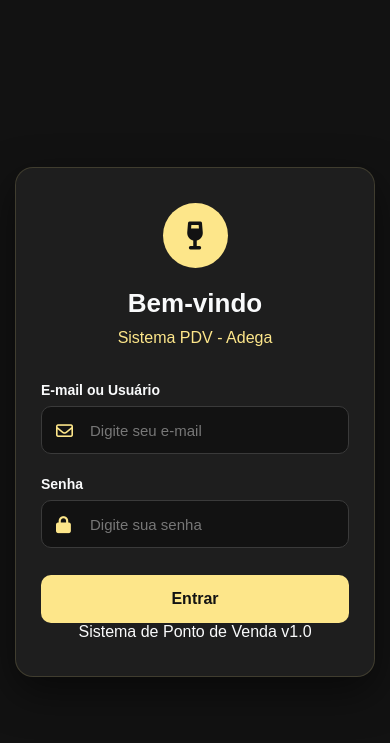
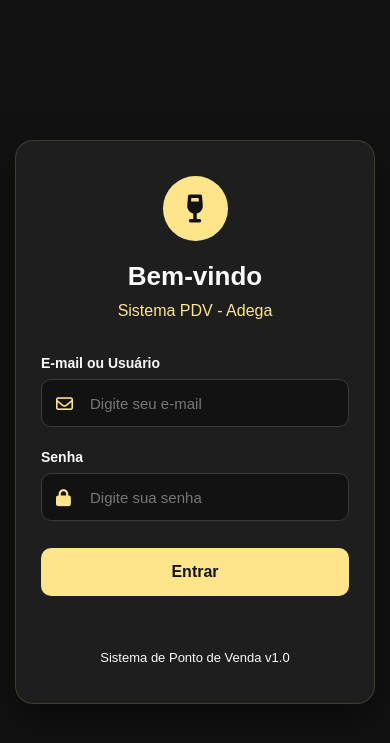
Before and after one commit to Jessy-Lima/Nova-Adega, a FastAPI app: page /auth/login in a window 390 px wide. Shown: the top 743 px of the page. Run offline with FastAPI, Linux system fonts and the light colour scheme.

Commit message:
style: ajustar estilo do login e otimizar o código HTML

```diff
--- a/app/static/CSS/login.css
+++ b/app/static/CSS/login.css
@@ -111,6 +111,8 @@
     width: 100%;
 
     text-align: left;
+
+    margin: 0;
 }
 
 
@@ -255,21 +257,26 @@
 
 
 /* =========================================================
-   FOOTER
+   TEXTO ABAIXO DO BOTÃO
 ========================================================= */
 
-.login-card .footer {
-    margin-top: 30px;
+.login-card .login-footer {
+    display: block;
 
-    padding-top: 20px;
+    width: 100%;
 
-    border-top: 1px solid #333;
+    /* ESPAÇO REAL ENTRE O BOTÃO E O TEXTO */
+    padding-top: 28px;
 
-    color: #777;
+    margin: 0;
+
+    color: #F9FAFB;
 
     font-size: 13px;
 
     line-height: 1.4;
+
+    text-align: center;
 }
 
 
@@ -298,4 +305,8 @@
         font-size: 28px;
     }
 
+    .login-card .login-footer {
+        padding-top: 28px;
+    }
+
 }
--- a/app/templates/auth/login.html
+++ b/app/templates/auth/login.html
@@ -26,18 +26,12 @@ Login - Nova Adega
 
 {% block styles %}
 
-<link
-    rel="stylesheet"
-    href="/static/css/login.css"
->
+<link rel="stylesheet" href="/static/css/login.css">
 
 
 <!-- Font Awesome -->
 
-<link
-    rel="stylesheet"
-    href="https://cdnjs.cloudflare.com/ajax/libs/font-awesome/6.7.2/css/all.min.css"
->
+<link rel="stylesheet" href="https://cdnjs.cloudflare.com/ajax/libs/font-awesome/6.7.2/css/all.min.css">
 
 {% endblock %}
 
@@ -90,14 +84,8 @@ Login - Nova Adega
 
                 <i class="fa-regular fa-envelope"></i>
 
-                <input
-                    type="text"
-                    id="email"
-                    name="email"
-                    placeholder="Digite seu e-mail"
-                    autocomplete="username"
-                    required
-                >
+                <input type="text" id="email" name="email" placeholder="Digite seu e-mail" autocomplete="username"
+                    required>
 
             </div>
 
@@ -113,14 +101,8 @@ Login - Nova Adega
 
                 <i class="fa-solid fa-lock"></i>
 
-                <input
-                    type="password"
-                    id="senha"
-                    name="senha"
-                    placeholder="Digite sua senha"
-                    autocomplete="current-password"
-                    required
-                >
+                <input type="password" id="senha" name="senha" placeholder="Digite sua senha"
+                    autocomplete="current-password" required>
 
             </div>
 
@@ -137,10 +119,9 @@ Login - Nova Adega
 
         <!-- RODAPÉ DO CARD -->
 
-        <div class="login-footer">
+        <div class="login-footer" style="margin-top: 25px;">
             Sistema de Ponto de Venda v1.0
         </div>
-
 
     </div>
 
```
